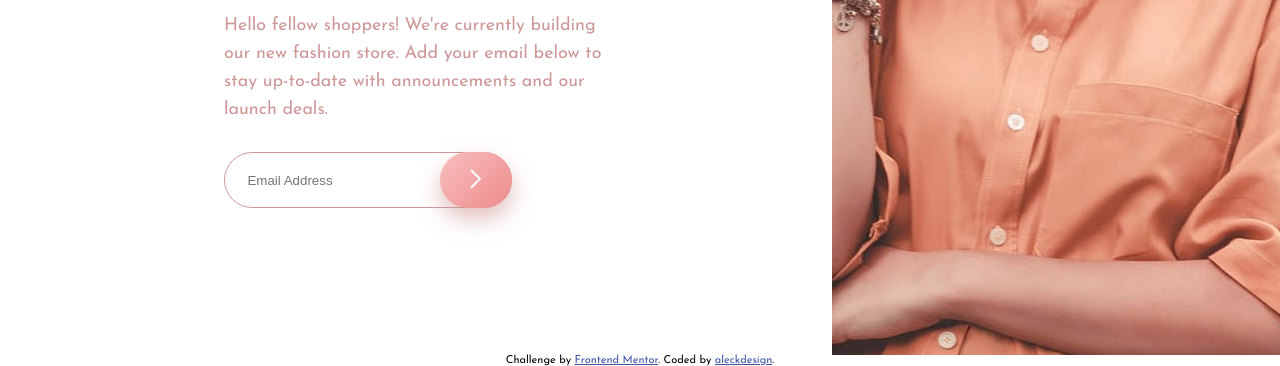
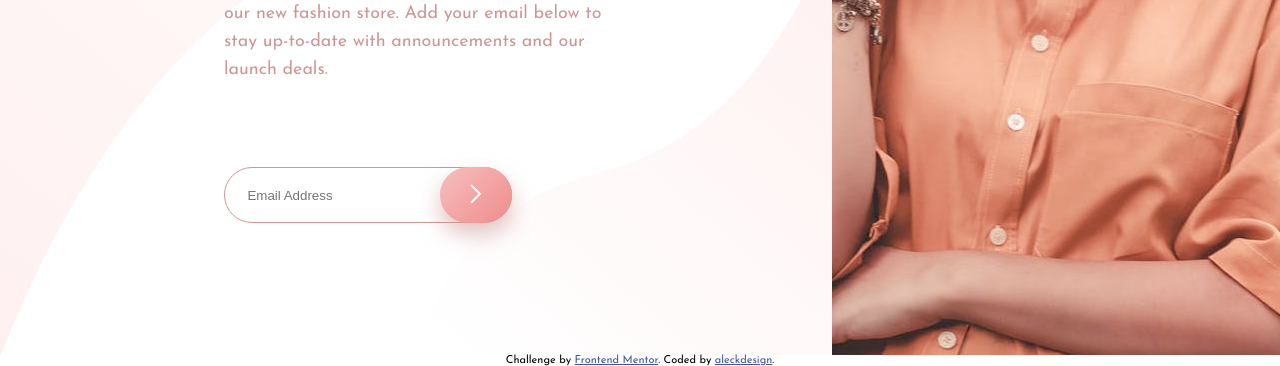
Before and after one commit to aleckdesign/FEM-base-apparel-coming-soon, a website built with Parcel: page src/index.html in a window 1280 px wide. Shown: the part 445-811 px from the top of the page. Built offline with nearby package versions, Linux system fonts and the light colour scheme.

Commit message:
subgrid + bg-pattern

```diff
--- a/src/css/sass/components/_landing.scss
+++ b/src/css/sass/components/_landing.scss
@@ -2,52 +2,60 @@
 
 .container {
   min-height: 100vh;
-  //   margin-bottom: 6rem;
   display: grid;
-  grid-template-columns: 1fr 30% 1fr minmax(min-content, max-content) 35%;
-  grid-template-rows: min-content;
+  grid-template-columns: 1fr 30% 1fr 35%;
+  grid-template-rows: 1fr 60% min-content 1fr;
 
   @media only screen and (max-width: 1200px) {
-    grid-template-columns: 1fr 35% 1fr minmax(min-content, max-content) 50%;
+    grid-template-columns: 1fr 35% 1fr 50%;
   }
 
   @media only screen and (max-width: 800px) {
     grid-template-columns: 100%;
-    grid-template-rows: min-content 30vh min-content 15vh;
+    grid-template-rows: min-content 30vh min-content min-content 15vh;
+  }
+}
+
+.content-left {
+  grid-column: 1/4;
+  grid-row: 1 / span 4;
+
+  display: grid;
+  grid-template-columns: subgrid;
+  grid-template-rows: subgrid;
+
+  background-image: url(/images/bg-pattern-desktop.svg);
+  background-size: cover;
+
+  @media only screen and (max-width: 800px) {
+    grid-column: 1/2;
+    grid-row: 1 / span 4;
+    align-items: center;
+    text-align: center;
+    background-image: none;
   }
 }
 
 .logo {
   margin-top: 6vh;
   grid-column: 2/3;
+  grid-row: 1/2;
 
   @media only screen and (max-width: 800px) {
     grid-row: 1/2;
-    grid-column: 1/2;
     margin-bottom: 5vh;
     padding-left: 4rem;
   }
 }
 
-.content-left {
+.heading {
   grid-column: 2/3;
-  // grid-row: 2/3;
-  display: flex;
-  flex-direction: column;
-  justify-content: center;
+  grid-row: 2/3;
+  margin-bottom: 2.5rem;
+  margin-top: 5rem;
 
   @media only screen and (max-width: 800px) {
     grid-row: 3/4;
-    grid-column: 1/2;
-    align-items: center;
-    text-align: center;
-  }
-}
-
-.heading {
-  margin-bottom: 2.5rem;
-
-  @media only screen and (max-width: 800px) {
     margin-top: 5vh;
     display: flex;
     flex-direction: column;
@@ -85,8 +93,8 @@
 }
 
 .content-right {
-  grid-column: 5/6;
-  grid-row: 1 / span 2;
+  grid-column: 4/5;
+  grid-row: 1 / span 4;
 
   background-image: url(/images/hero-desktop.jpg);
   background-size: cover;
@@ -94,18 +102,27 @@
   background-repeat: no-repeat;
 
   @media only screen and (max-width: 800px) {
+    grid-column: 1/2;
     grid-row: 2/3;
-    grid-column: 1/2;
     background-image: url(/images/hero-mobile.jpg);
   }
 }
 
 .form {
+  grid-column: 2/3;
+  grid-row: 3/4;
+
   width: 75%;
   display: flex;
   align-items: center;
   position: relative;
   max-width: 40rem;
+
+  @media only screen and (max-width: 800px) {
+    grid-column: 1/2;
+    grid-row: 4/5;
+    justify-self: center;
+  }
 
   &__input {
     height: 5rem;
--- a/src/index.html
+++ b/src/index.html
@@ -25,8 +25,8 @@
   </head>
   <body>
     <div class="container">
-      <img src="./images/logo.svg" alt="" class="logo" />
       <div class="content-left">
+        <img src="./images/logo.svg" alt="" class="logo" />
         <div class="heading">
           <h1 class="heading__title"><span>We're</span> coming soon</h1>
           <p class="heading__text">
```
Also changed, not shown: src/images/screenshot.png.
